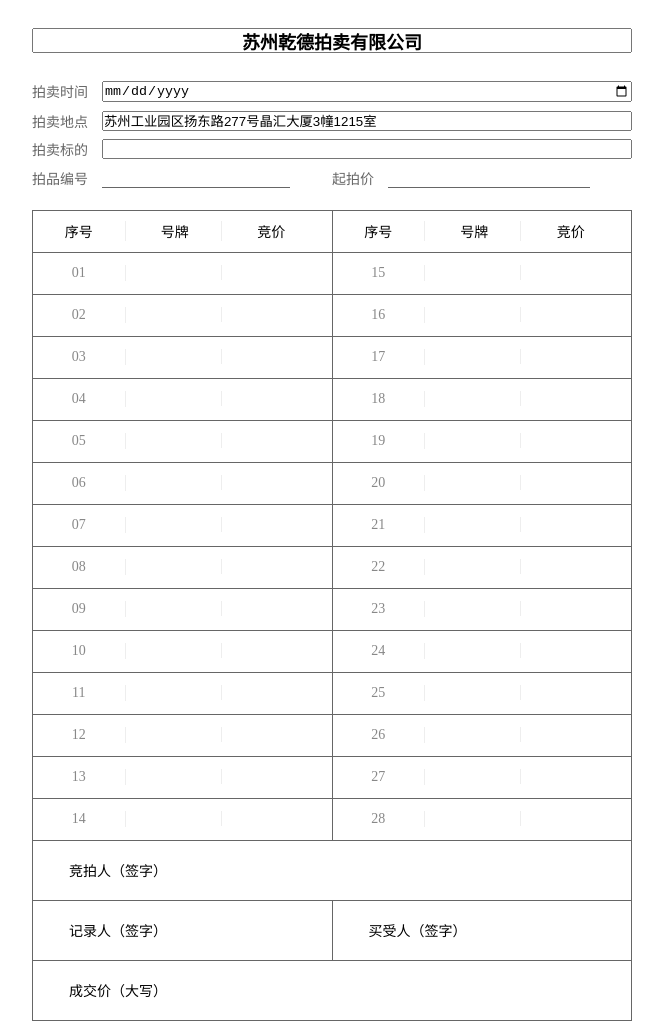
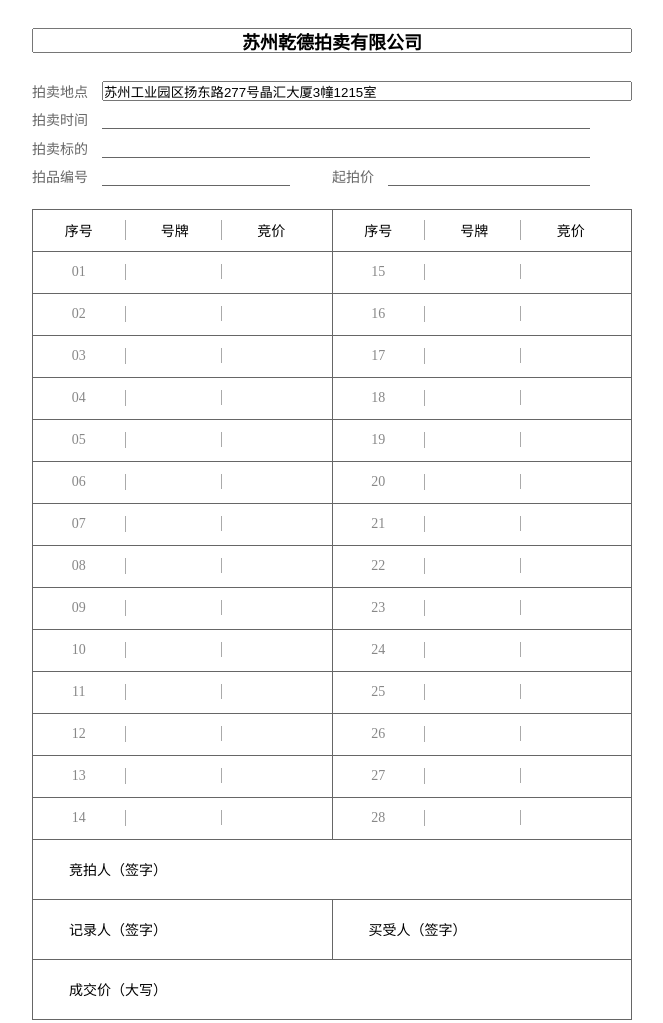
Before and after one commit to daGaiGuanYu/hu-table, a plain HTML site: page auction/record.html in a window 1280 px wide. Shown: the whole page, without its empty margins (308-971 px from the left). Drawn offline with Linux system fonts and the light colour scheme.

Commit message:
style: ...

```diff
--- a/auction/record.html
+++ b/auction/record.html
@@ -87,7 +87,7 @@
                 outline: none;
             }
             td.item3 *:not(:last-child) {
-                border-right: 1px solid #eee;
+                border-right: 1px solid #aaa;
             }
             td.item3  .no {
                 color: #888;
@@ -103,16 +103,20 @@
         <input class="company_name" value="苏州乾德拍卖有限公司">
 
         <div class="row">
-            <div class="key">拍卖时间</div>
-            <input type="date">
-        </div>
-        <div class="row">
             <div class="key">拍卖地点</div>
             <input value="苏州工业园区扬东路277号晶汇大厦3幢1215室">
         </div>
+
+        <div class="row">
+            <div class="key">拍卖时间</div>
+            <div class="handwrite"></div>
+            <!-- <input type="date"> -->
+        </div>
+
         <div class="row">
             <div class="key">拍卖标的</div>
-            <input>
+            <div class="handwrite"></div>
+            <!-- <input> -->
         </div>
 
 
```
